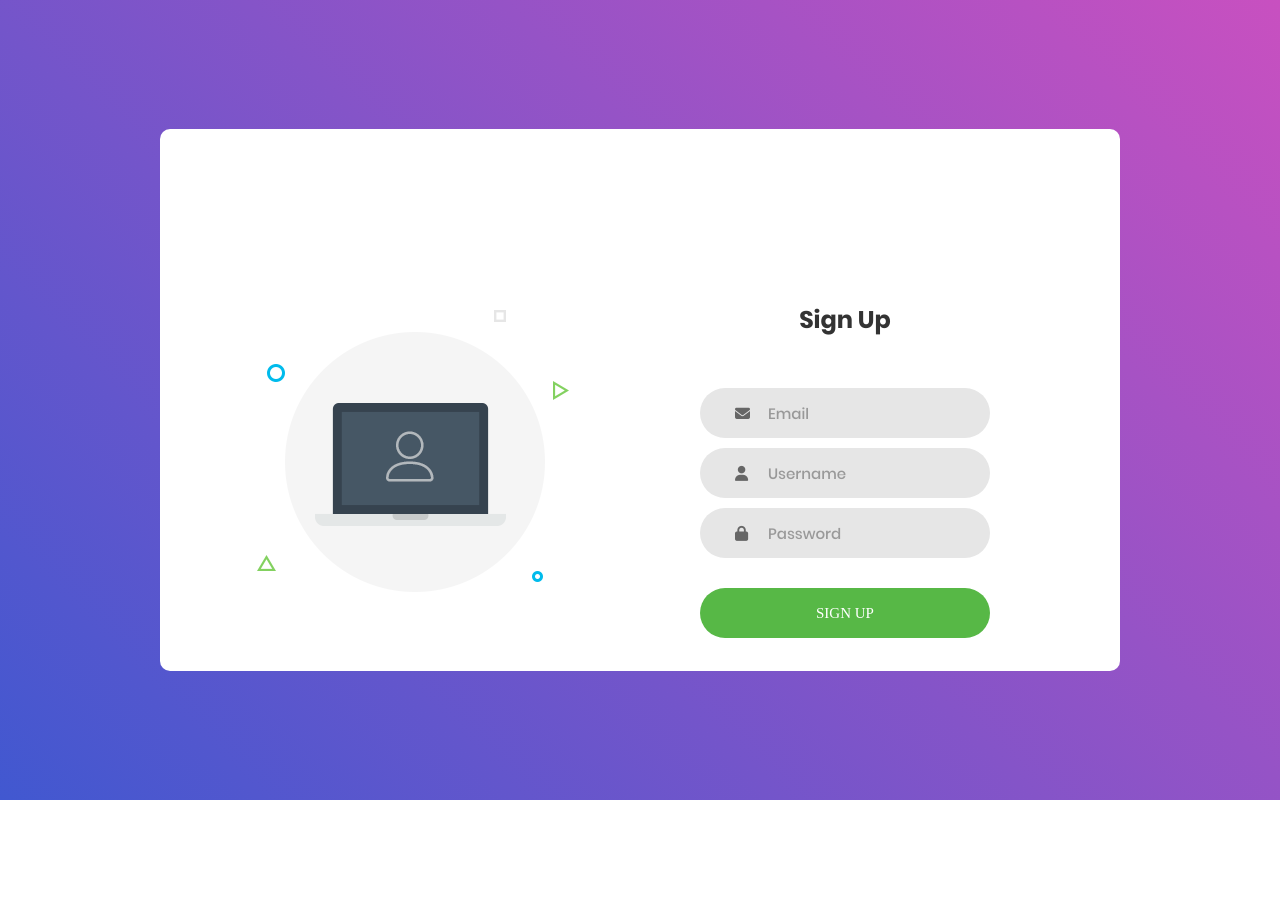
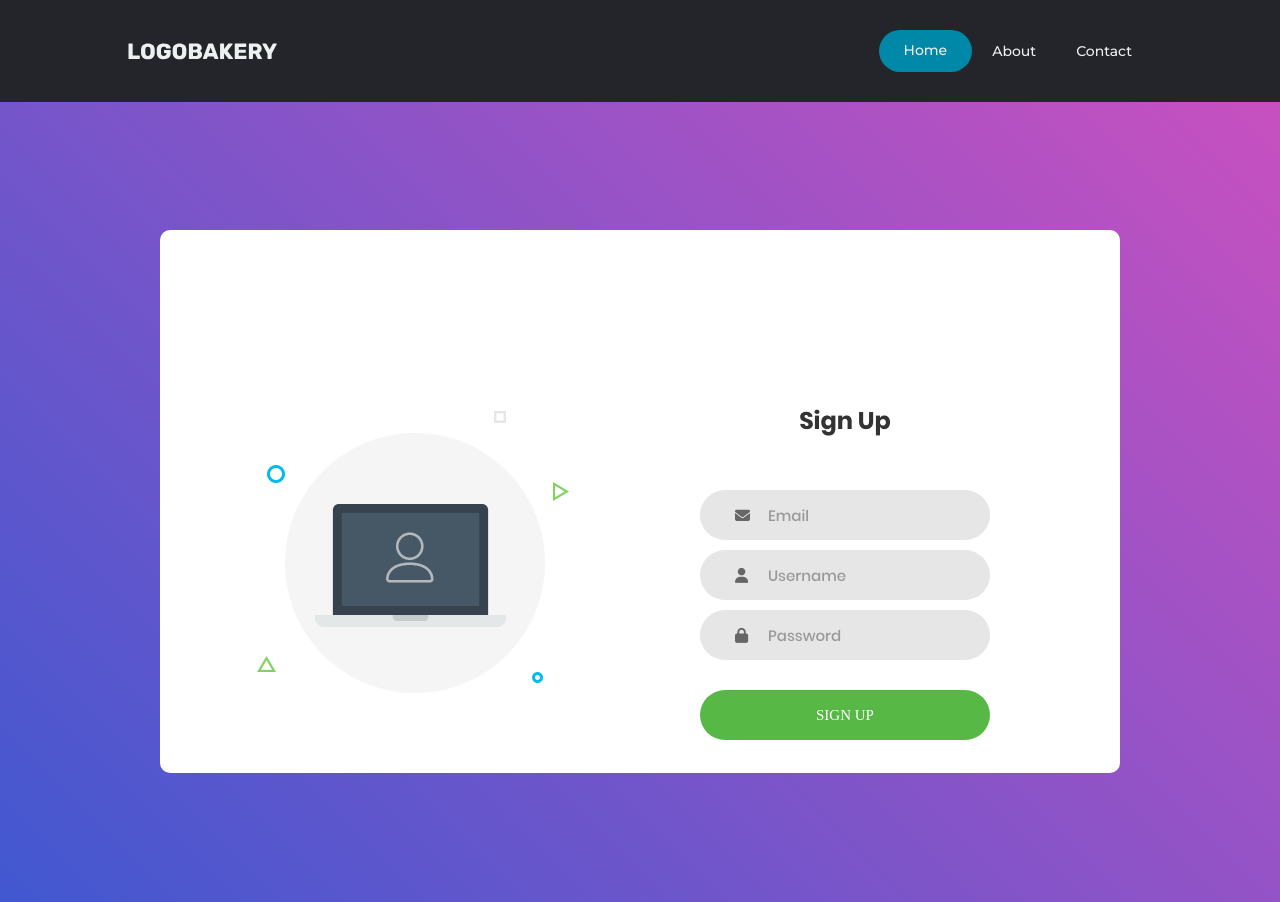
Before and after one commit to himaloy-tech/Blog-Website, a Django app: page /signup in a window 1280 px wide. Before the commit the page ends 800 px from the top, so only its background shows below. Run offline with Django 3.2, Linux system fonts and the light colour scheme; some libraries are stand-ins or nearby versions; some web fonts are replaced.

Commit message:
Modified nav bar and added navbar in the login and signup page

```diff
--- a/templates/signup.html
+++ b/templates/signup.html
@@ -21,10 +21,30 @@
 <!--===============================================================================================-->
 	<link rel="stylesheet" type="text/css" href="{% static "css/util_login.css" %}">
     <link rel="stylesheet" type="text/css" href="{% static "css/main_login.css" %}">
+    <link rel="stylesheet" href="{% static "css/nav_styles.css" %}">
+    <link href="https://fonts.googleapis.com/css?family=Montserrat:500&display=swap" rel="stylesheet">
+
     <!--===============================================================================================-->
 </head>
 <body>
-
+    <header>
+        <a class="logo" href="/"><img src="{% static "images/logo.svg" %}" alt="logo"></a>
+        <a class="cta" href="/">Home</a>
+        <nav>
+            <ul class="nav__links">
+                <li><a href="#">About</a></li>
+                <li><a href="/contact">Contact</a></li>
+            </ul>
+        </nav>
+        <p class="menu cta">Menu</p>
+    </header>
+    <div id="mobile__menu" class="overlay">
+        <a class="close">&times;</a>
+        <div class="overlay__content">
+            <a href="/contact">Contact</a>
+            <a href="/about">About</a>
+        </div>
+    </div>
     <div class="limiter">
         <div class="container-login100">
             <div class="wrap-login100">
```
Also changed, not shown: templates/home.html (+12 -13 lines), templates/login.html (+21 -1 lines), db.sqlite3.
